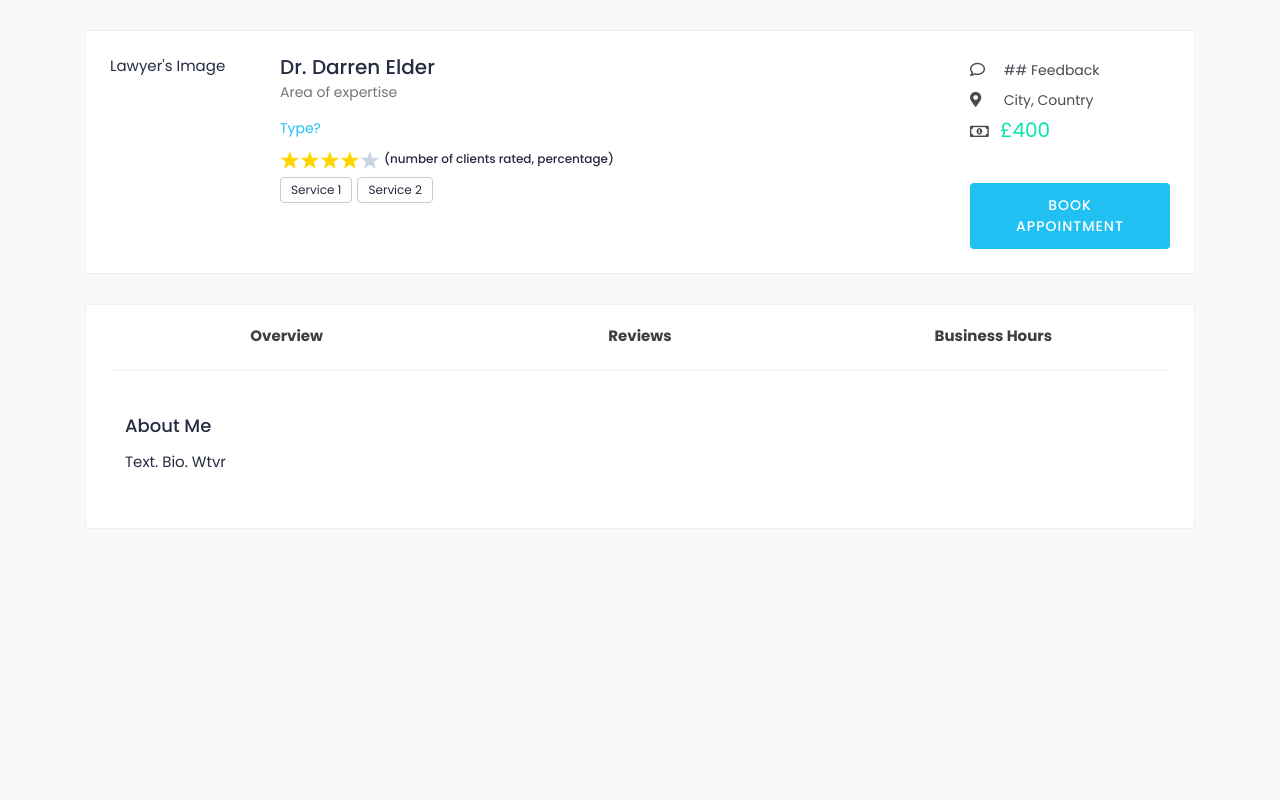
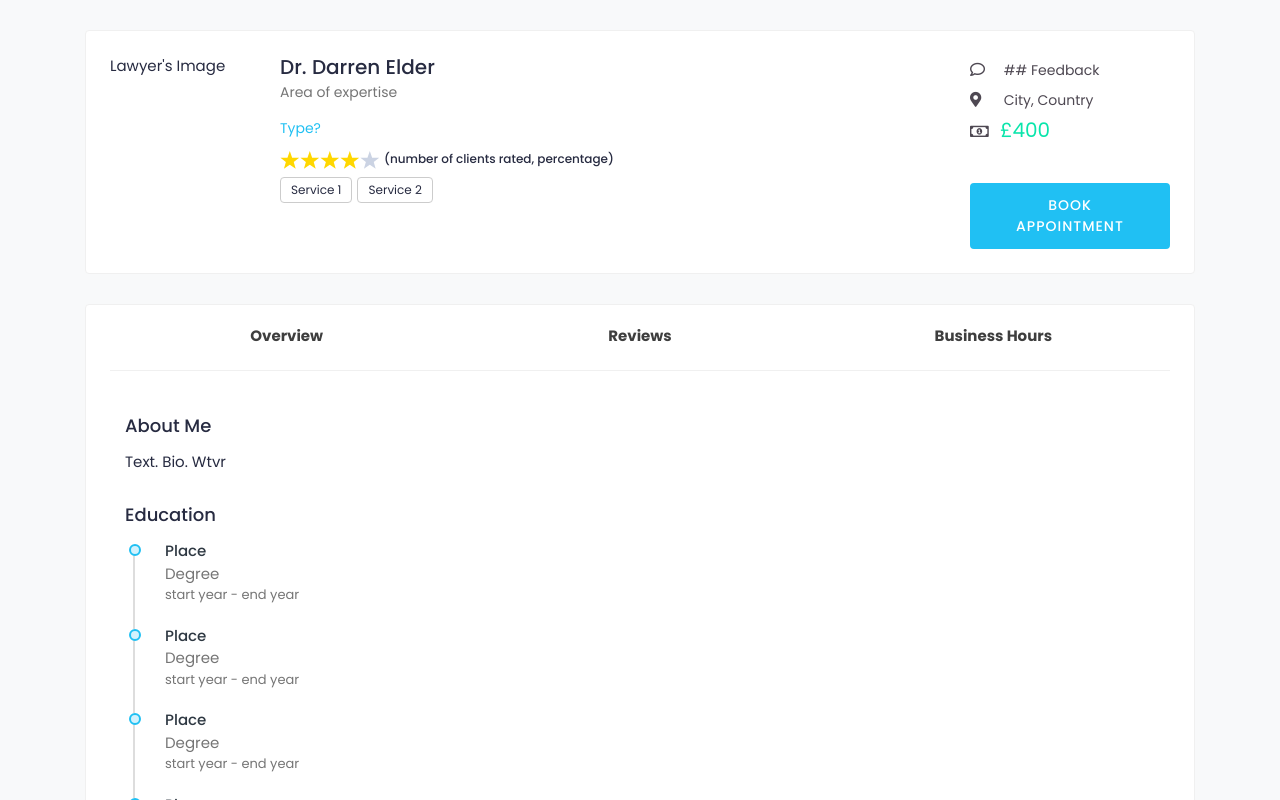
Before and after one commit to a4w/ruslan-legal-service, a React (Create React App) app in the folder frontend/legal-service-app/: page /profile in a window 1280 px wide. Shown: the top 800 px of the page. Built offline with nearby package versions, Linux system fonts and the light colour scheme.

Commit message:
Added education to overview

```diff
--- a/frontend/legal-service-app/src/LawyerProfile.js
+++ b/frontend/legal-service-app/src/LawyerProfile.js
@@ -124,9 +124,11 @@ const NavBar = () => {
 };
 
 const Overview = () => {
+    const courses = [{ id: 1 }, { id: 2 }, { id: 3 }, { id: 4 }, { id: 5 }];
     return (
         <div className="col-md-12 col-lg-9">
             <Bio />
+            <Education courses={courses} />
         </div>
     );
 };
@@ -138,5 +140,39 @@ const Bio = () => {
         </div>
     );
 };
+const EducationItem = () => {
+    return (
+        <>
+            <div className="experience-user">
+                <div className="before-circle"></div>
+            </div>
+            <div className="experience-content">
+                <div className="timeline-content">
+                    <a href="#/" className="name">
+                        Place
+                    </a>
+                    <div>Degree</div>
+                    <span className="time">start year - end year</span>
+                </div>
+            </div>
+        </>
+    );
+};
+const Education = ({ courses }) => {
+    return (
+        <div className="widget education-widget">
+            <h4 className="widget-title">Education</h4>
+            <div className="experience-box">
+                <ul className="experience-list">
+                    {courses.map((course) => (
+                        <li key={course.id}>
+                            <EducationItem />
+                        </li>
+                    ))}
+                </ul>
+            </div>
+        </div>
+    );
+};
 
 export default LawyerProfile;
```
